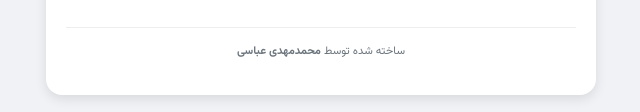
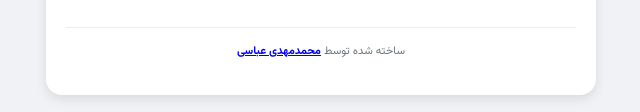
Before and after one commit to mahdiabbasi13811381/chakhmag_tv, a plain HTML site: page index.html in a window 1280 px wide. Shown: the part 1115-1227 px from the top of the page, 319-959 px from the left. Drawn offline with Linux system fonts and the light colour scheme.

Commit message:
Update index.html

```diff
--- a/index.html
+++ b/index.html
@@ -244,7 +244,7 @@
         </div>
 
         <div class="footer">
-            ساخته شده توسط <b>محمدمهدی عباسی</b>
+            ساخته شده توسط <b><a href="https://b2n.ir/MahdiAbbasi">محمدمهدی عباسی</a></b>
         </div>
     </div>
 </body>
```
